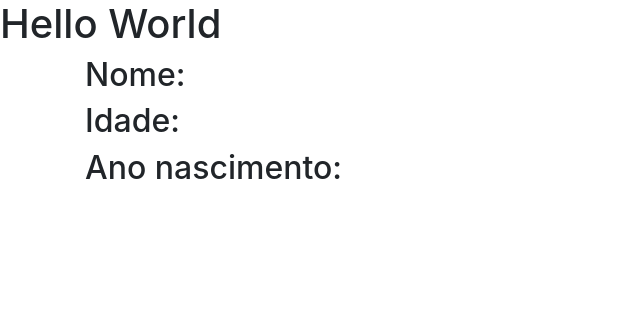
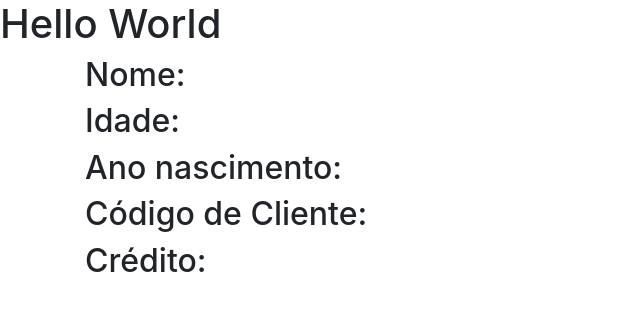
Before and after one commit to JoaoRibeiro2/create_react_app, a website with bundled scripts: page ts/index.html in a window 1280 px wide. Shown: the whole page, without its empty margins (0-640 px from the left). Built offline with nearby package versions, Linux system fonts and the light colour scheme.

Commit message:
feat: index application

```diff
--- a/ts/index.html
+++ b/ts/index.html
@@ -14,10 +14,13 @@
                 <h2>Nome: <span id="nome"></span></h2>
                 <h2>Idade: <span id="idade"></span></h2>
                 <h2>Ano nascimento: <span id="anoNasc"></span></h2>
+                <h2>Código de Cliente: <span id="codCliente"></span></h2>
+                <h2>Crédito: <span id="credito"></span></h2>
             </div>
         </div>
     </div>
     <script src="../js/pessoa.js"></script>
+    <script src="../js/cliente.js"></script>
     <script src="../js/main.js"></script>
 </body>
 </html>
```
